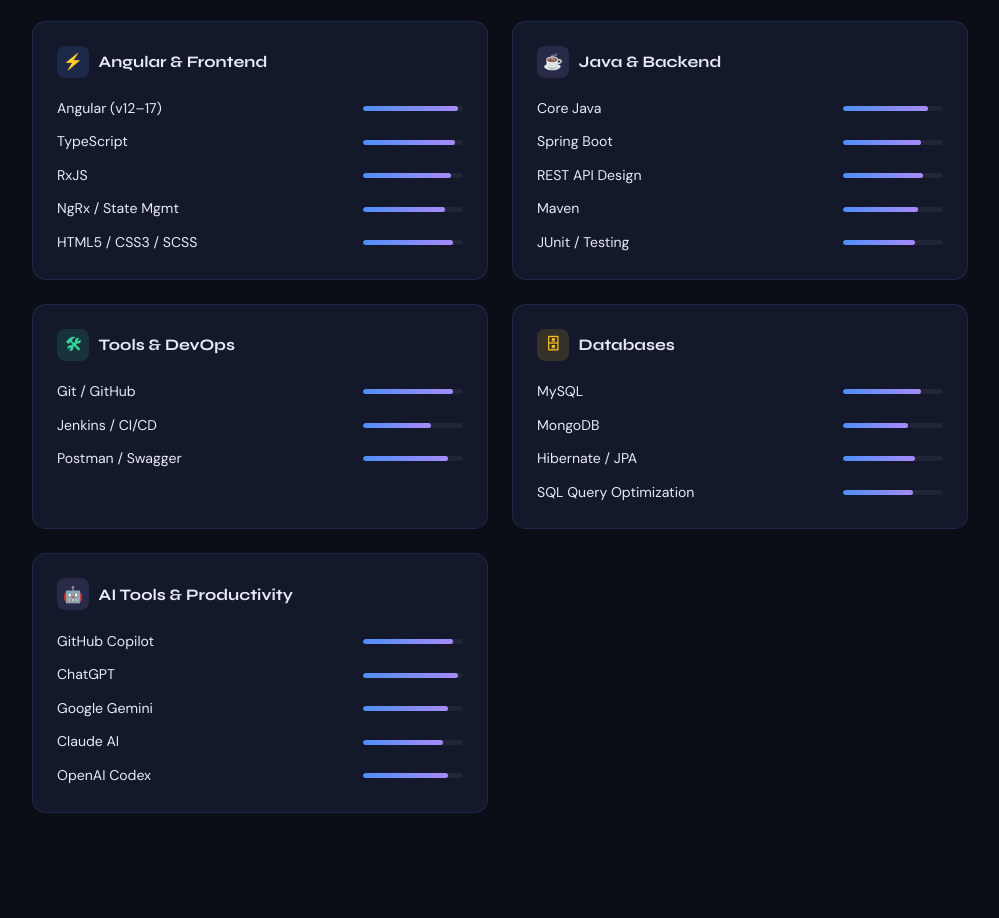
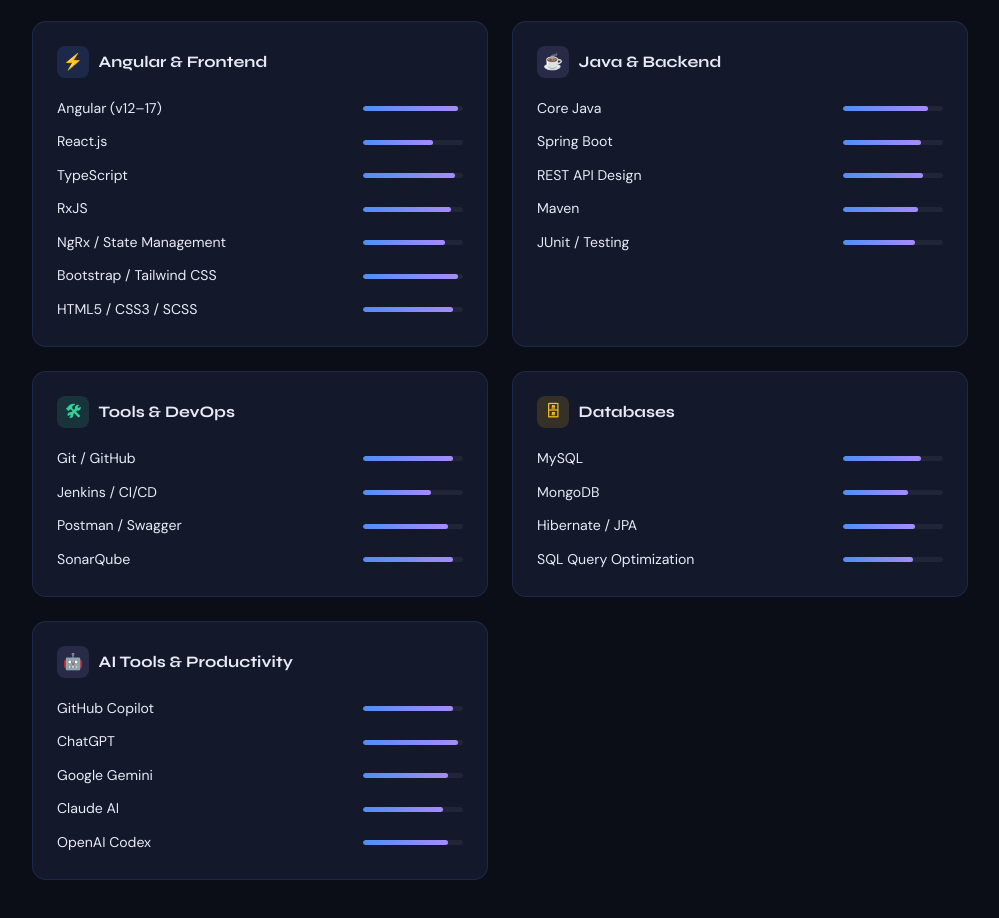
Before and after one commit to Ashwini-Yedave/ashwini-portfolio, a plain HTML site: page index.html in a window 1280 px wide. Shown: the part 1780-2698 px from the top of the page, without its empty margins (140-1139 px from the left). Drawn offline with Linux system fonts and the light colour scheme.

Commit message:
Update index.html
Added the Tailwind CSS, SonarQube, React.js framework

```diff
--- a/index.html
+++ b/index.html
@@ -236,9 +236,11 @@
       <div class="skill-card-title"><div class="skill-icon icon-blue">⚡</div> Angular & Frontend</div>
       <ul class="skill-list">
         <li class="skill-item"><span class="skill-name">Angular (v12–17)</span><div class="skill-bar-wrap"><div class="skill-bar" style="width:95%"></div></div></li>
+        <li class="skill-item"><span class="skill-name">React.js</span><div class="skill-bar-wrap"><div class="skill-bar" style="width:70%"></div></div></li>
         <li class="skill-item"><span class="skill-name">TypeScript</span><div class="skill-bar-wrap"><div class="skill-bar" style="width:92%"></div></div></li>
         <li class="skill-item"><span class="skill-name">RxJS</span><div class="skill-bar-wrap"><div class="skill-bar" style="width:88%"></div></div></li>
-        <li class="skill-item"><span class="skill-name">NgRx / State Mgmt</span><div class="skill-bar-wrap"><div class="skill-bar" style="width:82%"></div></div></li>
+        <li class="skill-item"><span class="skill-name">NgRx / State Management</span><div class="skill-bar-wrap"><div class="skill-bar" style="width:82%"></div></div></li>
+        <li class="skill-item"><span class="skill-name">Bootstrap / Tailwind CSS</span><div class="skill-bar-wrap"><div class="skill-bar" style="width:95%"></div></div></li>
         <li class="skill-item"><span class="skill-name">HTML5 / CSS3 / SCSS</span><div class="skill-bar-wrap"><div class="skill-bar" style="width:90%"></div></div></li>
       </ul>
     </div>
@@ -258,6 +260,8 @@
         <li class="skill-item"><span class="skill-name">Git / GitHub</span><div class="skill-bar-wrap"><div class="skill-bar" style="width:90%"></div></div></li>
         <li class="skill-item"><span class="skill-name">Jenkins / CI/CD</span><div class="skill-bar-wrap"><div class="skill-bar" style="width:68%"></div></div></li>
         <li class="skill-item"><span class="skill-name">Postman / Swagger</span><div class="skill-bar-wrap"><div class="skill-bar" style="width:85%"></div></div></li>
+        <li class="skill-item"><span class="skill-name">SonarQube</span><div class="skill-bar-wrap"><div class="skill-bar" style="width:90%"></div></div></li>
+
       </ul>
     </div>
     <div class="skill-card">
```
